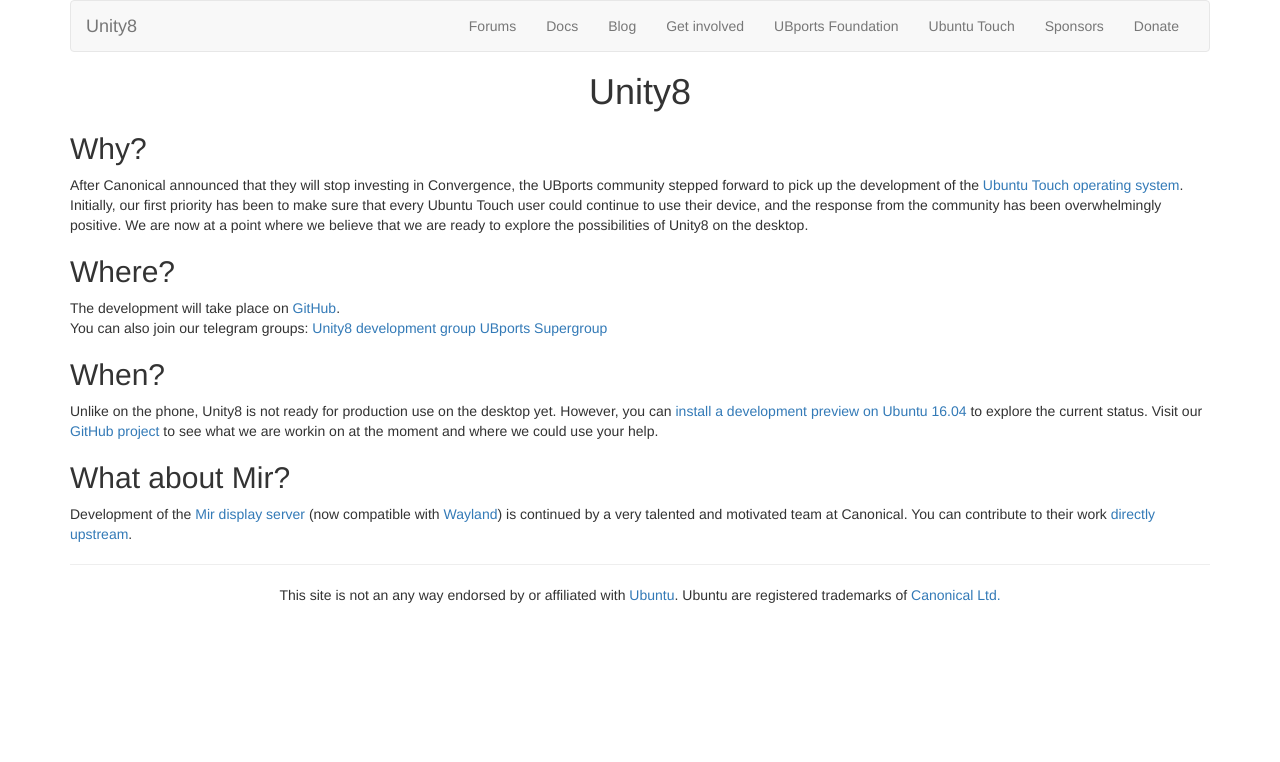
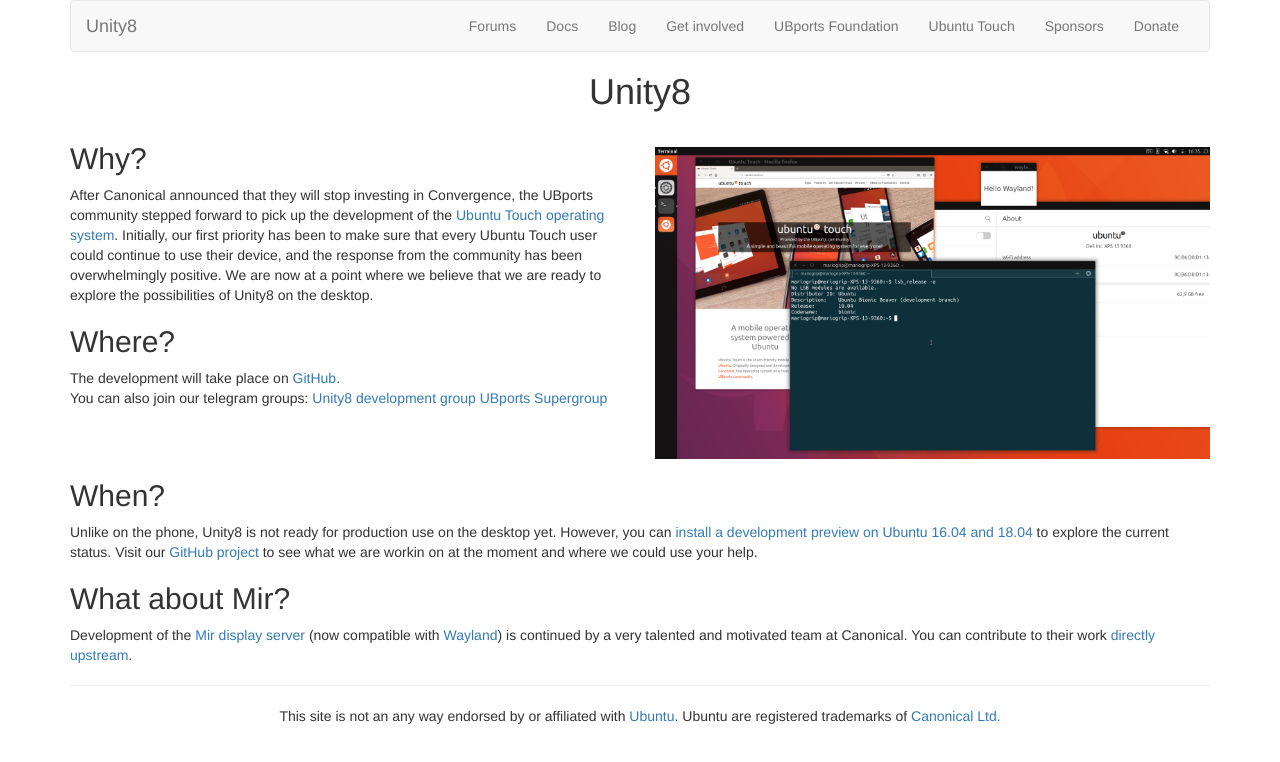
Before and after one commit to ubports/unity8.io, a plain HTML site: page index.html in a window 1280 px wide. Drawn offline with nearby package versions, Linux system fonts and the light colour scheme.

Commit message:
Small fixes (#3)
* remove unused js

* Add 18.04 to development preview text

* Add screenshot

* Revert "remove unused js"

This reverts commit c2e48c2213134e10dbbaa5585e59442029d7487b.

```diff
--- a/index.html
+++ b/index.html
@@ -39,6 +39,8 @@
 
         <h1 class="text-center">Unity8</h1>
         <p>
+          <div class="row">
+            <div class="col-sm-6">
               <h2>Why?</h2>
               <div>
                 After Canonical announced that they will stop investing in Convergence, the UBports community stepped forward to pick up the development of the <a href="https://ubuntu-touch.io">Ubuntu Touch operating system</a>.
@@ -50,9 +52,14 @@
                 The development will take place on <a href="https://github.com/ubports/unity8">GitHub</a>.<br />
                 You can also join our telegram groups: <a href="https://t.me/UBports_Unity8">Unity8 development group</a> <a href="https://t.me/ubports">UBports Supergroup</a>
               </div>
+            </div>
+            <div class="col-sm-6">
+              <img src="img.png" alt="" style="width: 100%; margin-top: 25px;">
+            </div>
+          </div>
           <h2>When?</h2>
           <div>
-            Unlike on the phone, Unity8 is not ready for production use on the desktop yet. However, you can <a href="https://github.com/ubports/unity8-desktop-install-tools">install a development preview on Ubuntu 16.04</a> to explore the current status.
+            Unlike on the phone, Unity8 is not ready for production use on the desktop yet. However, you can <a href="https://github.com/ubports/unity8-desktop-install-tools">install a development preview on Ubuntu 16.04 and 18.04</a> to explore the current status.
             Visit our <a href="https://github.com/ubports/unity8/projects/1"> GitHub project</a> to see what we are workin on at the moment and where we could use your help.
           </div>
           <h2>What about Mir?</h2>
```
Also changed, not shown: img.png (added). Lines whose indentation alone changed are shown as unchanged.
